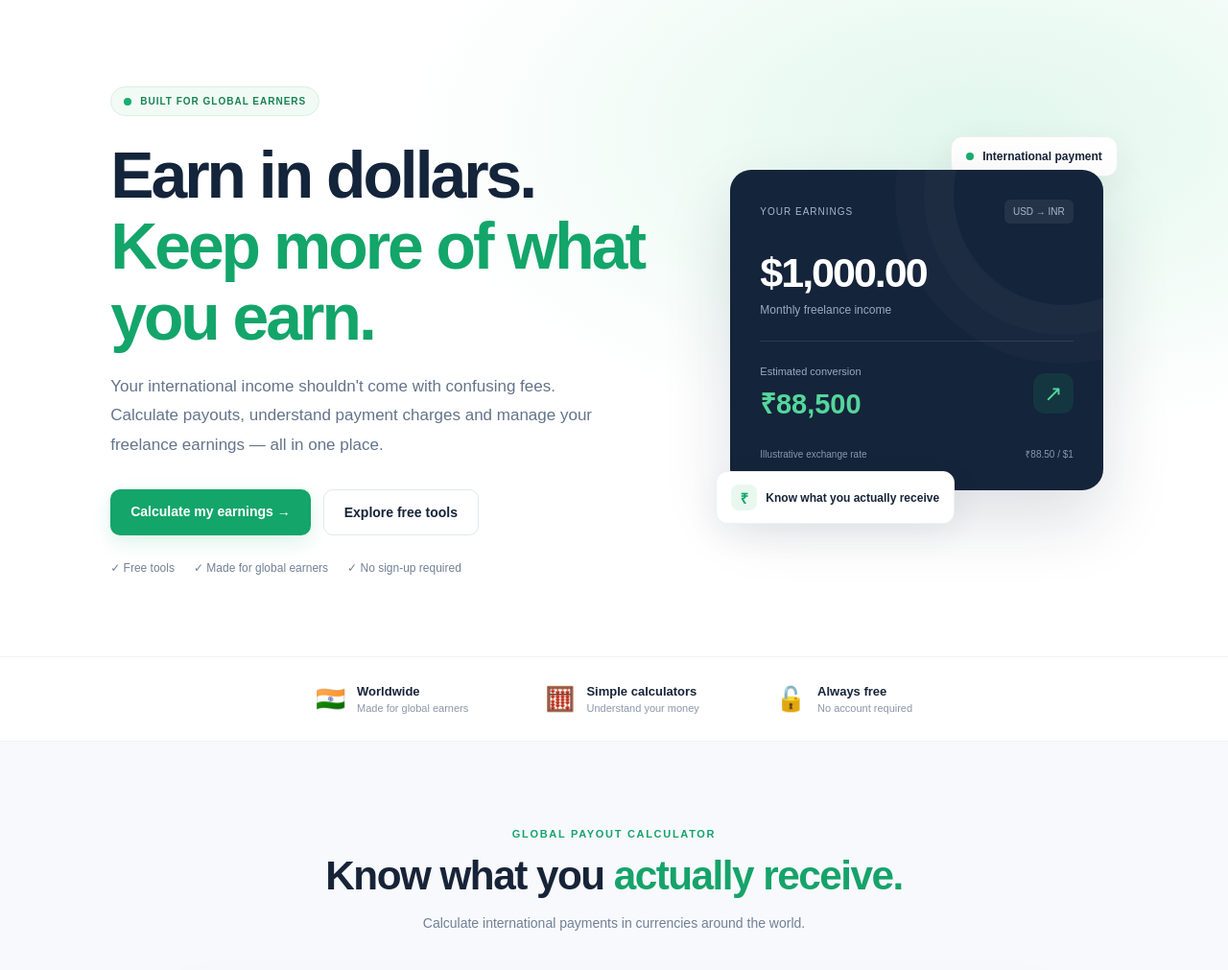
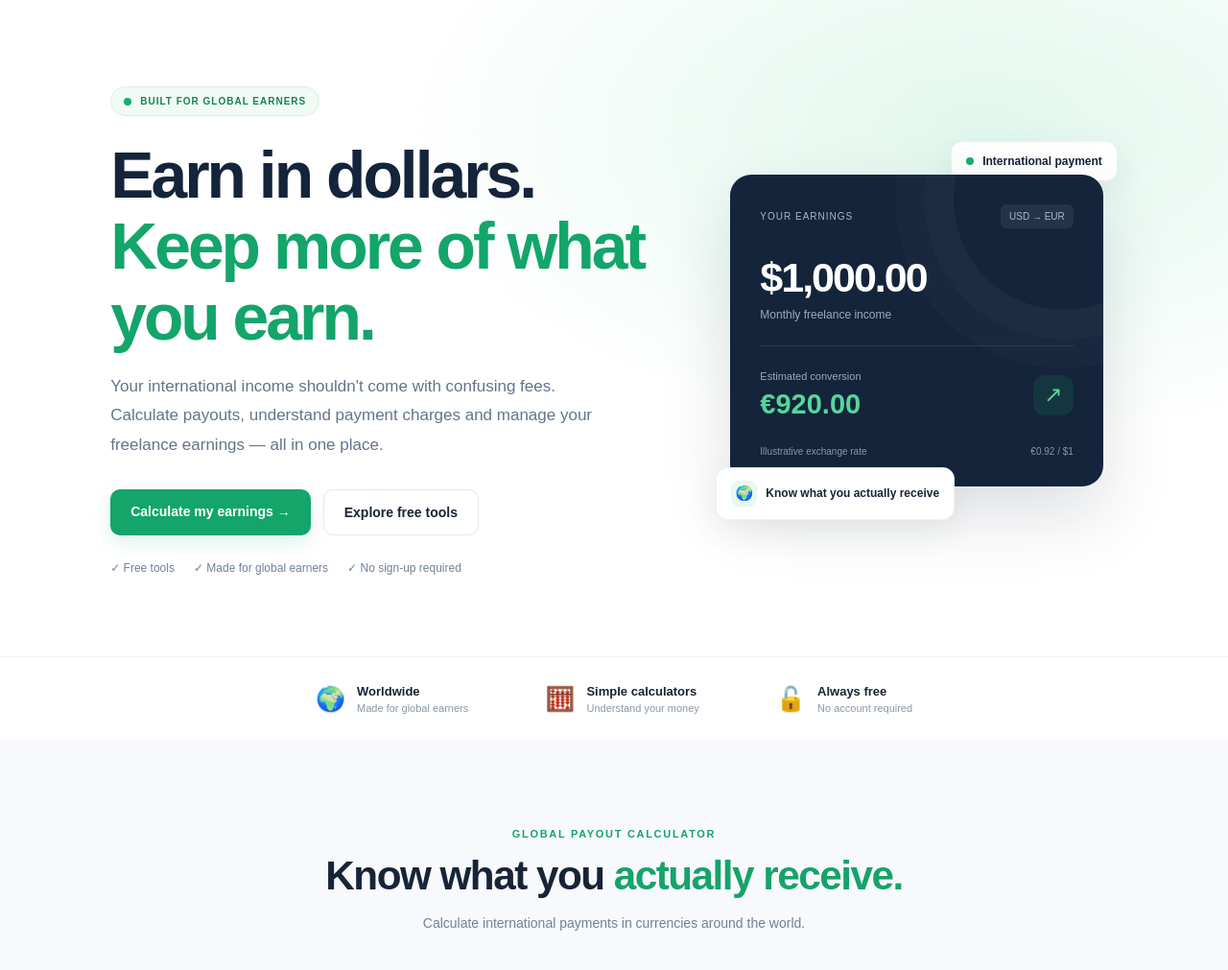
Before and after one commit to deeppsy007/dollardost, an Astro site: page / in a window 1280 px wide. Shown: the part 76-1087 px from the top of the page at 96% size. Built offline with nearby package versions, Linux system fonts and the light colour scheme; Astro itself is replaced by a stand-in of ours.

Commit message:
Make homepage globally focused

```diff
--- a/src/pages/index.astro
+++ b/src/pages/index.astro
@@ -78,6 +78,7 @@ const tools = [
             freelance earnings — all in one place.
           </p>
 
+
 <div class="hero-buttons">
   <a href="#calculator" class="primary-button">
     Calculate my earnings →
@@ -103,7 +104,7 @@ const tools = [
   <div class="money-card">
     <div class="money-card-top">
       <span>YOUR EARNINGS</span>
-              <span class="card-chip">USD → INR</span>
+      <span class="card-chip">USD → EUR</span>
     </div>
 
     <div class="money-amount">$1,000.00</div>
@@ -114,19 +115,19 @@ const tools = [
     <div class="conversion-row">
       <div>
         <div class="small-label">Estimated conversion</div>
-                <div class="conversion-amount">₹88,500</div>
+        <div class="conversion-amount">€920.00</div>
       </div>
       <div class="conversion-icon">↗</div>
     </div>
 
     <div class="card-bottom">
       <span>Illustrative exchange rate</span>
-              <span>₹88.50 / $1</span>
+      <span>€0.92 / $1</span>
     </div>
   </div>
 
   <div class="floating-label label-bottom">
-            <span class="floating-icon">₹</span>
+    <span class="floating-icon">🌍</span>
     Know what you actually receive
   </div>
 </div>
@@ -135,7 +136,7 @@ const tools = [
 <!-- TRUST STRIP -->
 <section class="trust-strip">
   <div class="trust-item">
-          <span class="trust-icon">🇮🇳</span>
+    <span class="trust-icon">🌍</span>
     <div>
       <strong>Worldwide</strong>
       <span>Made for global earners</span>
@@ -158,6 +159,7 @@ const tools = [
     </div>
   </div>
 </section>
+
 
       <!-- GLOBAL CALCULATOR -->
 <section class="calculator-section" id="calculator">
```
Lines whose indentation alone changed are shown as unchanged.
